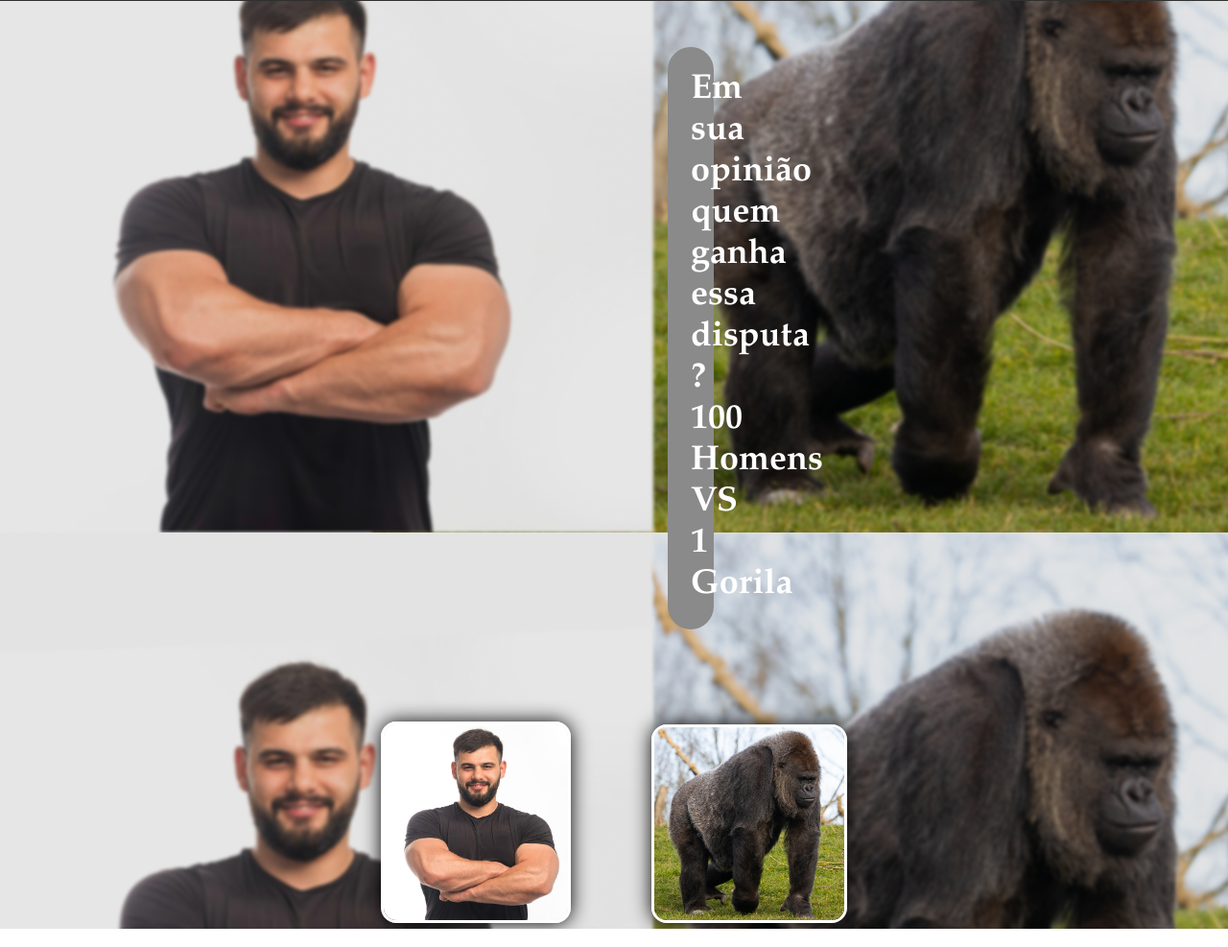
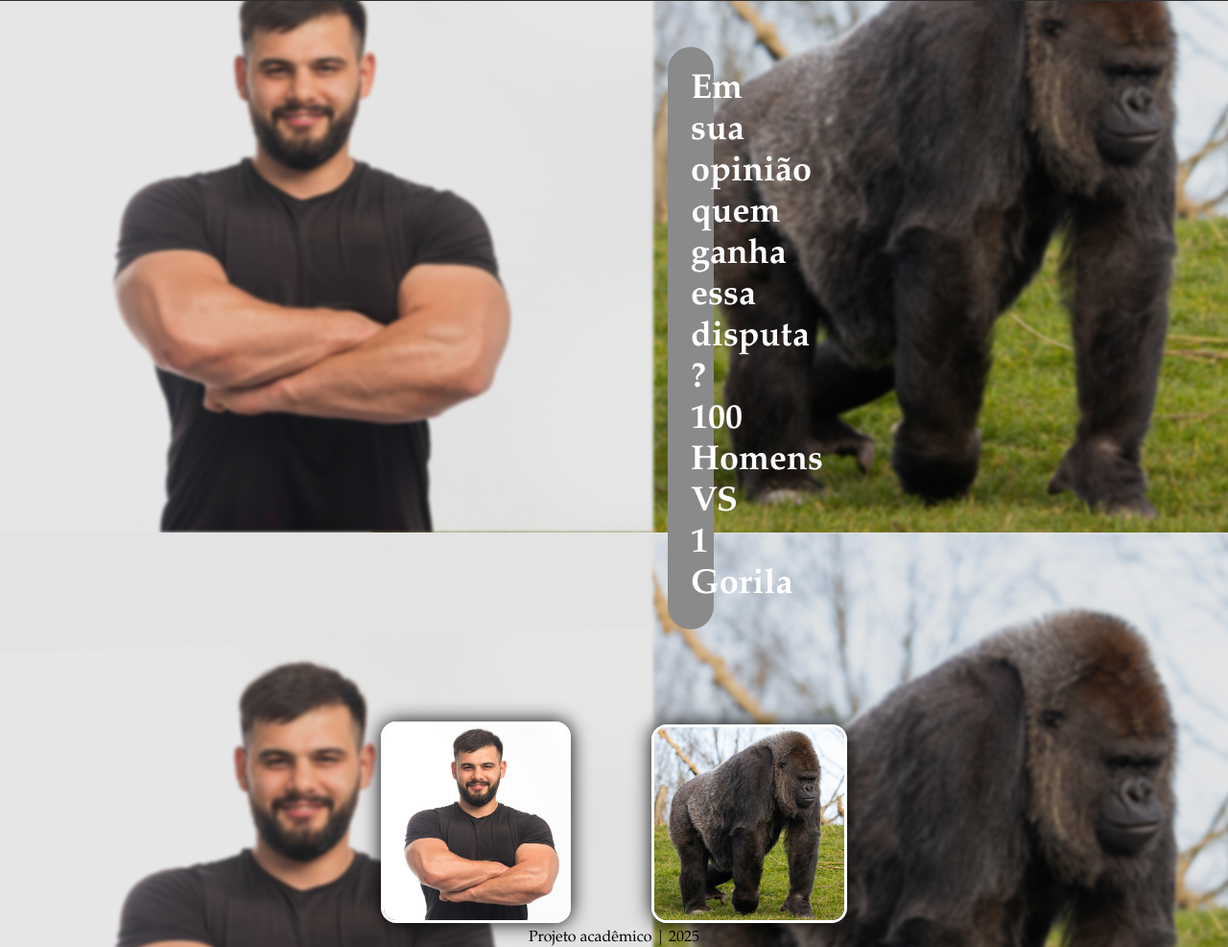
Before and after one commit to sobruno/site-gorila-x-homem, a plain HTML site: page index.html in a window 1280 px wide. Shown: the part 165-1152 px from the top of the page at 96% size. Drawn offline with Linux system fonts and the light colour scheme.

Commit message:
Update index.html

```diff
--- a/index.html
+++ b/index.html
@@ -30,7 +30,7 @@
         </main>
 
         <footer>
-
+            <p>Projeto acadêmico | 2025</p>
         </footer>
 
 </body>
```
